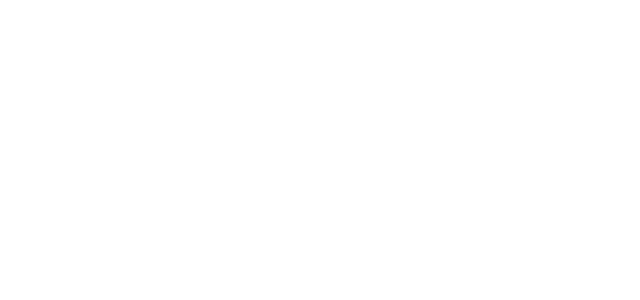
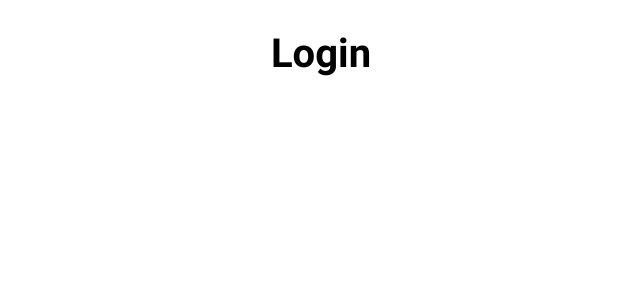
Before and after one commit to Sidhant341/contactless-payment-system, a React (Create React App) app in the folder ScannerApp/: page /login in a window 1280 px wide. Shown: the top 300 px of the page, without its empty margins (319-959 px from the left). Built offline with nearby package versions, Linux system fonts and the light colour scheme.

Commit message:
Added login page and fixed routing and background colour.

```diff
--- a/ScannerApp/src/App.tsx
+++ b/ScannerApp/src/App.tsx
@@ -3,6 +3,7 @@
 import { IonApp, IonRouterOutlet } from '@ionic/react';
 import { IonReactRouter } from '@ionic/react-router';
 import Home from './pages/Home';
+import Login from './pages/Login';
 
 /* Core CSS required for Ionic components to work properly */
 import '@ionic/react/css/core.css';
@@ -28,6 +29,8 @@
     <IonReactRouter>
       <IonRouterOutlet>
         <Route path="/home" component={Home} exact={true} />
+        <Route path="/login" component={Login} exact={true} />
+        {/* <Route path="/home" component={Home} exact={true} /> */}
         <Route exact path="/" render={() => <Redirect to="/home" />} />
       </IonRouterOutlet>
     </IonReactRouter>
--- a/ScannerApp/src/pages/Home.css
+++ b/ScannerApp/src/pages/Home.css
@@ -46,7 +46,7 @@
     width: 80%;
 }
 
-ion-content{
+.home-page {
     --ion-background-color: linear-gradient(to bottom, #414188, #0F0F20);
 }
 
--- a/ScannerApp/src/pages/Home.tsx
+++ b/ScannerApp/src/pages/Home.tsx
@@ -4,7 +4,7 @@
 
 const Home: React.FC = () => {
   return (
-    <IonPage>
+    <IonPage className="home-page">
       {/* <IonHeader>
         <IonToolbar>
           <IonTitle>Blank</IonTitle>
@@ -24,10 +24,10 @@
 		</div>
 
 		<div className="sign-up-button">
-			<IonButton mode="ios" expand="block" fill="outline"><span className="sign-up-button">Sign Up</span></IonButton>
+			<IonButton mode="ios" expand="block" fill="outline" routerLink="/register"><span className="sign-up-button">Sign Up</span></IonButton>
 		</div>
 		<div className="sign-in-button">
-			<IonButton mode="ios" expand="block">Sign In</IonButton>
+			<IonButton mode="ios" expand="block" routerLink="login">Sign In</IonButton>
 		</div>
 
       </IonContent>
--- /dev/null
+++ b/ScannerApp/src/pages/Login.css
@@ -0,0 +1,16 @@
+@font-face {
+    font-family: 'RobotoBold';
+    src: url('../assets/Roboto-Bold.ttf');
+}
+
+div.login-screen-heading {
+    margin: auto;
+    width: 100%;
+    padding: 10px;
+    text-align: center;
+}
+
+h1.login-screen-heading {
+    font-size: 250%;
+    font-family: RobotoBold;
+}
--- /dev/null
+++ b/ScannerApp/src/pages/Login.tsx
@@ -0,0 +1,20 @@
+import { IonButton, IonContent, IonHeader, IonPage, IonText, IonTitle, IonToolbar } from '@ionic/react';
+import React from 'react';
+import './Login.css';
+
+const Login: React.FC = () => {
+  return (
+    <IonPage>
+      <IonContent fullscreen>
+		<div className="login-screen-heading">
+			<IonText>
+				<h1 className="login-screen-heading">Login</h1>
+			</IonText>
+		</div>
+
+      </IonContent>
+    </IonPage>
+  );
+};
+
+export default Login;
```
